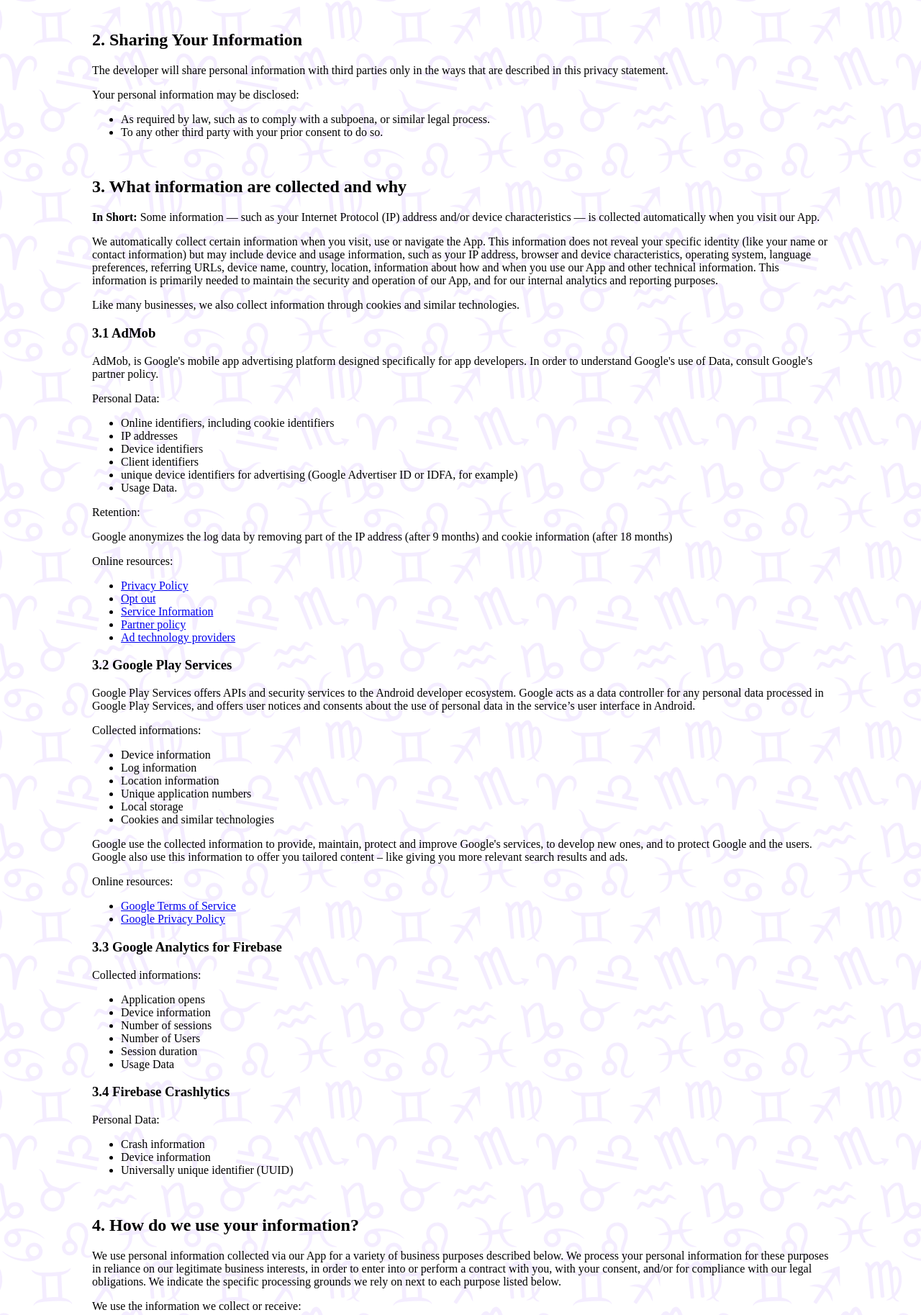
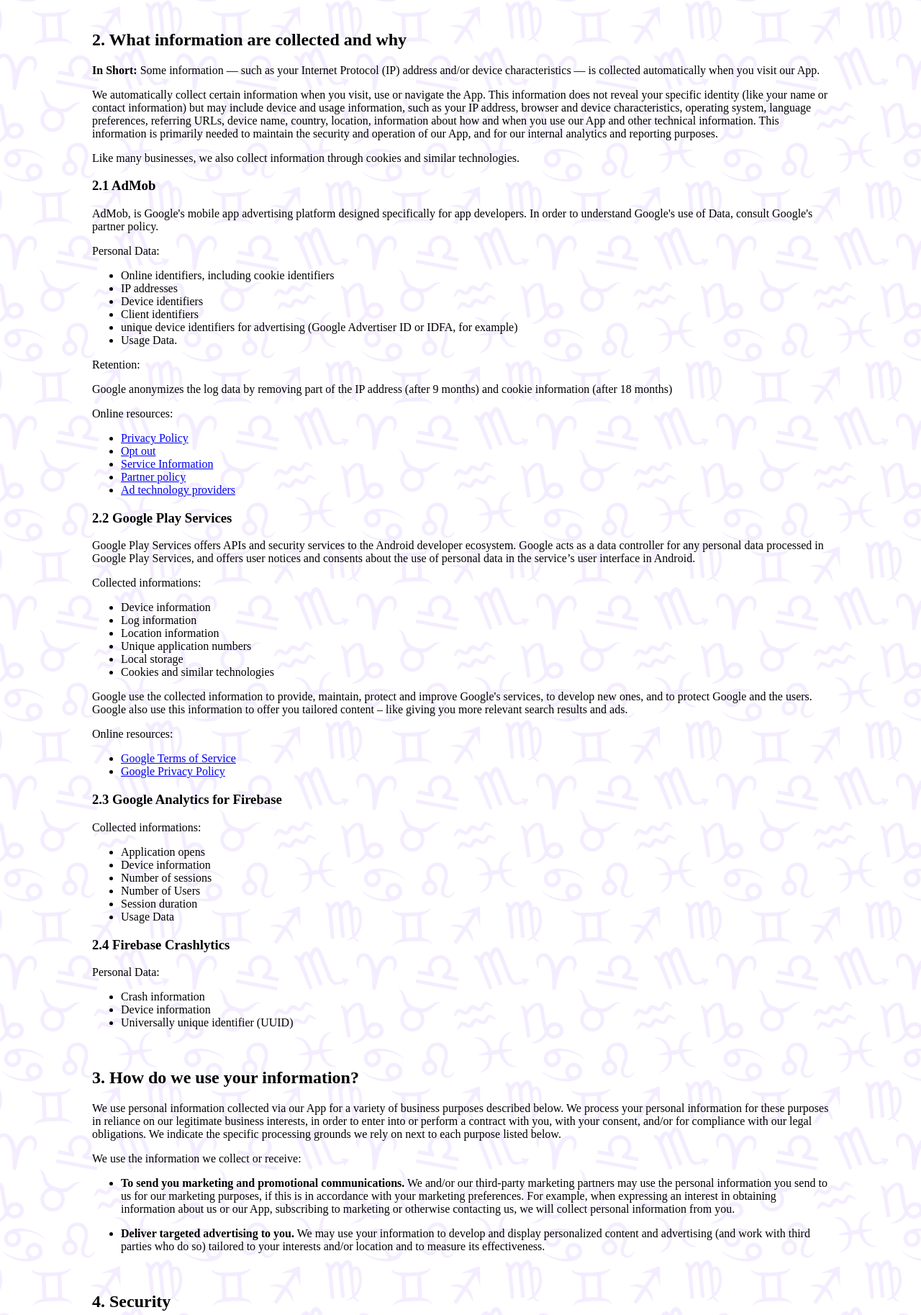
Before and after one commit to Raig0/ohaasa, a plain HTML site: page index.html in a window 1280 px wide. Shown: the part 517-2344 px from the top of the page at 72% size. Drawn offline with Linux system fonts and the light colour scheme.

Commit message:
Update index.html

```diff
--- a/index.html
+++ b/index.html
@@ -31,19 +31,11 @@
 			<li><a href="https://firebase.google.com/terms/crashlytics-app-distribution-data-processing-terms">Firebase Crashlytics</a></li>
 		</ul>
 		<p></p><br>
-		<h2>2. Sharing Your Information</h2>
-		<p>The developer will share personal information with third parties only in the ways that are described in this privacy statement.</p>
-		<p>Your personal information may be disclosed:</p>
-		<ul>
-			<li>As required by law, such as to comply with a subpoena, or similar legal process.</li>
-			<li>To any other third party with your prior consent to do so.</li>
-		</ul>
-		<p></p><br>
-		<h2>3. What information are collected and why</h2>
+		<h2>2. What information are collected and why</h2>
 		<p><b>In Short:</b>  Some information — such as your Internet Protocol (IP) address and/or device characteristics — is collected automatically when you visit our App.</p>
 		<p>We automatically collect certain information when you visit, use or navigate the App. This information does not reveal your specific identity (like your name or contact information) but may include device and usage information, such as your IP address, browser and device characteristics, operating system, language preferences, referring URLs, device name, country, location, information about how and when you use our App and other technical information. This information is primarily needed to maintain the security and operation of our App, and for our internal analytics and reporting purposes.</p>
 		<p>Like many businesses, we also collect information through cookies and similar technologies.</p>
-		<h3>3.1 AdMob</h3>
+		<h3>2.1 AdMob</h3>
 		<p>AdMob, is Google's mobile app advertising platform designed specifically for app developers. In order to understand Google's use of Data, consult Google's partner policy.</p>
 		<p>Personal Data:</p>
 		<ul>
@@ -64,7 +56,7 @@
 			<li><a href="https://policies.google.com/technologies/partner-sites">Partner policy</a></li>
 			<li><a href="https://support.google.com/admob/answer/9012903">Ad technology providers</a></li>
 		</ul>
-		<h3>3.2 Google Play Services</h3>
+		<h3>2.2 Google Play Services</h3>
 		<p>Google Play Services offers APIs and security services to the Android developer ecosystem. Google acts as a data controller for any personal data processed in Google Play Services, and offers user notices and consents about the use of personal data in the service&rsquo;s user interface in Android.</p>
 		<p>Collected informations:</p>
 		<ul>
@@ -81,7 +73,7 @@
 			<li><a href="https://policies.google.com/terms">Google Terms of Service</a></li>
 			<li><a href="https://policies.google.com/privacy">Google Privacy Policy</a></li>
 		</ul>
-		<h3>3.3 Google Analytics for Firebase</h3>
+		<h3>2.3 Google Analytics for Firebase</h3>
 		<p>Collected informations:</p>
 		<ul>
 			<li>Application opens</li>
@@ -91,33 +83,33 @@
 			<li>Session duration</li>
 			<li>Usage Data</li>
 		</ul>
-		<h3>3.4 Firebase Crashlytics</h3>
+		<h3>2.4 Firebase Crashlytics</h3>
 		<p>Personal Data:</p>
 		<ul>
 			<li>Crash information</li>
 			<li>Device information</li>
 			<li>Universally unique identifier (UUID)</li>
 		</ul><br>
-		<h2>4. How do we use your information?</h2>
+		<h2>3. How do we use your information?</h2>
 		<p>We use personal information collected via our App for a variety of business purposes described below. We process your personal information for these purposes in reliance on our legitimate business interests, in order to enter into or perform a contract with you, with your consent, and/or for compliance with our legal obligations. We indicate the specific processing grounds we rely on next to each purpose listed below.</p>
 		<p>We use the information we collect or receive:</p>
 		<ul>
 			<li><p><b>To send you marketing and promotional communications.</b> We and/or our third-party marketing partners may use the personal information you send to us for our marketing purposes, if this is in accordance with your marketing preferences. For example, when expressing an interest in obtaining information about us or our App, subscribing to marketing or otherwise contacting us, we will collect personal information from you.</p></li>
 			<li><p><b>Deliver targeted advertising to you.</b> We may use your information to develop and display personalized content and advertising (and work with third parties who do so) tailored to your interests and/or location and to measure its effectiveness.</p></li>
 		</ul><br>
-		<h2>5. Security</h2>
+		<h2>4. Security</h2>
 		<p>I am striving to use commercially acceptable means of protecting your Personal Information. But remember that no method of transmission over the internet, or method of electronic storage is 100% secure and reliable, and I cannot guarantee its absolute security.</p><br>
-		<h2>6. Links to Other Sites</h2>
+		<h2>5. Links to Other Sites</h2>
 		<p>This Service may contain links to other sites. If you click on a third-party link, you will be directed to that site. Note that these external sites are not operated by me. Therefore, I strongly advise you to review the Privacy Policy of these websites. I have no control over and assume no responsibility for the content, privacy policies, or practices of any third-party sites or services.</p><br>
-		<h2>7. Children’s Privacy</h2>
+		<h2>6. Children’s Privacy</h2>
 		<p>These Services do not address anyone under the age of 16. I do not knowingly collect personally identifiable information from children under 16. In the case I discover that a child under 16 has provided me with personal information, I immediately delete those informations. If you are a parent or guardian and you are aware that your child has provided personal information, please contact me so that I will be able to do necessary actions.</p><br>
-		<h2>8. Distribution</h2>
+		<h2>7. Distribution</h2>
 		<p>The only official channel for distribution of this app are:</p>
 		<ul>
 			<li><a href="https://play.google.com/">Google Play Store</a></li>
 		</ul>
 		<p>Any other mode of distribution is not official and thus, is not maintained by the developer. This privacy policy is effective to distribution made on official channel only.</p><br>
-		<h2>9. Changes to This Privacy Policy</h2>
+		<h2>8. Changes to This Privacy Policy</h2>
 		<p>This policy may be updated from time to time.</p><br>
 		<h2>Contact me</h2>
 		<p>If you have any questions or suggestions about my Privacy Policy, do not hesitate to contact me:</p>
```
